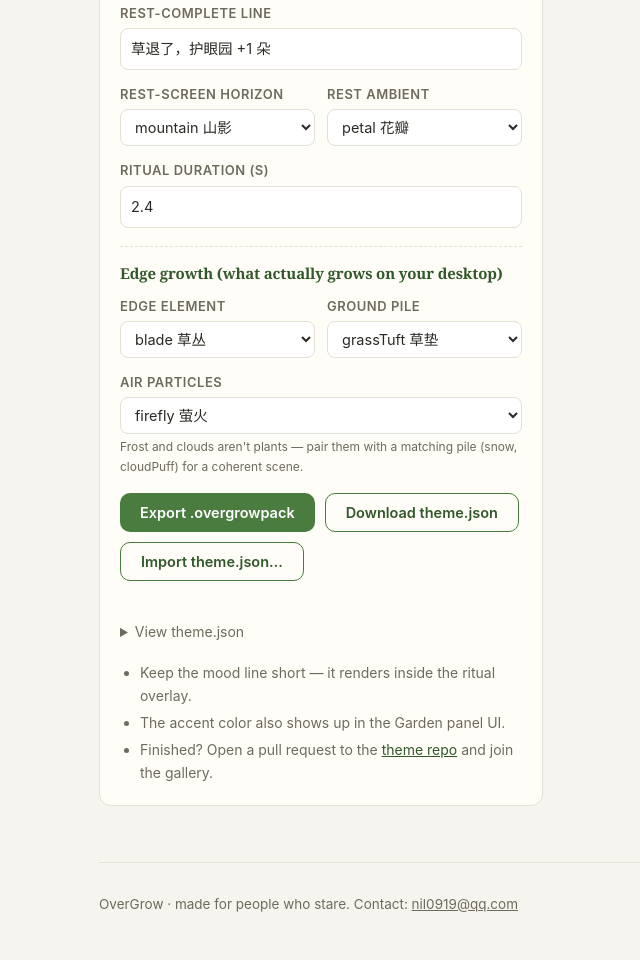
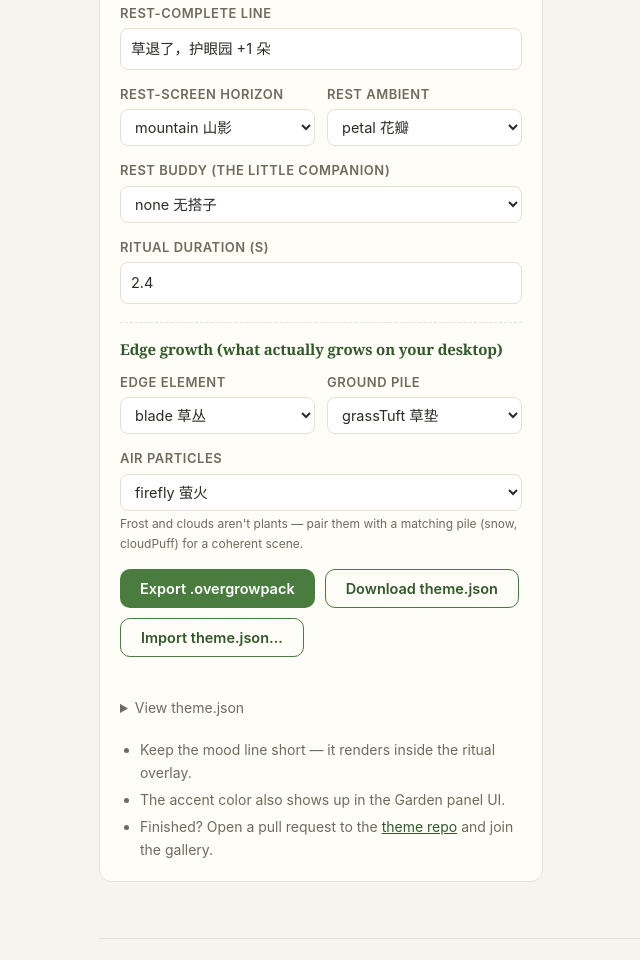
Before and after one commit to LoxoTechIO/overgrow-site, a plain HTML site: page studio.html in a window 1280 px wide. Shown: the part 1224-2184 px from the top of the page, without its empty margins (85-725 px from the left). Drawn offline with nearby package versions, Linux system fonts and the light colour scheme.

Commit message:
Buddies & new elements: Studio buddy picker + crystal/thorn/wave; gallery previews updated

```diff
--- a/studio.html
+++ b/studio.html
@@ -210,6 +210,22 @@
           </div>
         </div>
         <div class="field">
+          <label for="f-buddy">Rest buddy (the little companion)</label>
+          <select id="f-buddy">
+            <option value="" selected>none 无搭子</option>
+            <option value="ember.flame">ember.flame 火苗精</option>
+            <option value="rune.sprite">rune.sprite 符文精灵</option>
+            <option value="sea.gull">sea.gull 海鸥</option>
+            <option value="moss.mushroom">moss.mushroom 蘑菇</option>
+            <option value="snow.snowman">snow.snowman 小雪人</option>
+            <option value="sakura.butterfly">sakura.butterfly 蝴蝶</option>
+            <option value="cloud.cloudlet">cloud.cloudlet 小云朵</option>
+            <option value="bamboo.frog">bamboo.frog 青蛙</option>
+            <option value="cat.sleep">cat.sleep 猫</option>
+            <option value="droid.idle">droid.idle 机器人</option>
+          </select>
+        </div>
+        <div class="field">
           <label for="f-ritual-duration">Ritual duration (s)</label>
           <input type="number" id="f-ritual-duration" value="2.4" min="1" max="6" step="0.2">
         </div>
@@ -230,6 +246,9 @@
               <option value="cloudWisp">cloudWisp 低云</option>
               <option value="paw">paw 爪垫</option>
               <option value="firefly">firefly 萤火</option>
+              <option value="crystal">crystal 水晶簇</option>
+              <option value="thorn">thorn 荆棘</option>
+              <option value="wave">wave 浪花</option>
             </select>
           </div>
           <div class="field">
@@ -360,6 +379,7 @@ function buildJSON() {
       ambient: $('f-rest-ambient').value,
       backdrop: [hexOf('f-sky-top', '8a7a9e'), hexOf('f-sky-bottom', 'f0d9b5')],
       horizon: $('f-horizon').value,
+      buddy: $('f-buddy').value || undefined,
       focusCopy: $('f-focus-copy').value.trim(),
       doneCopy: $('f-done-copy').value.trim()
     },
@@ -491,6 +511,7 @@ $('file-import').addEventListener('change', async e => {
   if (t.ritual?.duration) put('f-ritual-duration', t.ritual.duration);
   if (t.rest?.horizon) put('f-horizon', t.rest.horizon);
   if (t.rest?.ambient) put('f-rest-ambient', t.rest.ambient);
+  if (t.rest?.buddy) put('f-buddy', t.rest.buddy);
   if (t.menuBar?.symbol) {
     const sel = $('f-symbol');
     sel.value = t.menuBar.symbol;
```
Also changed, not shown: themes.json (+7 -7 lines), 11 other files.
